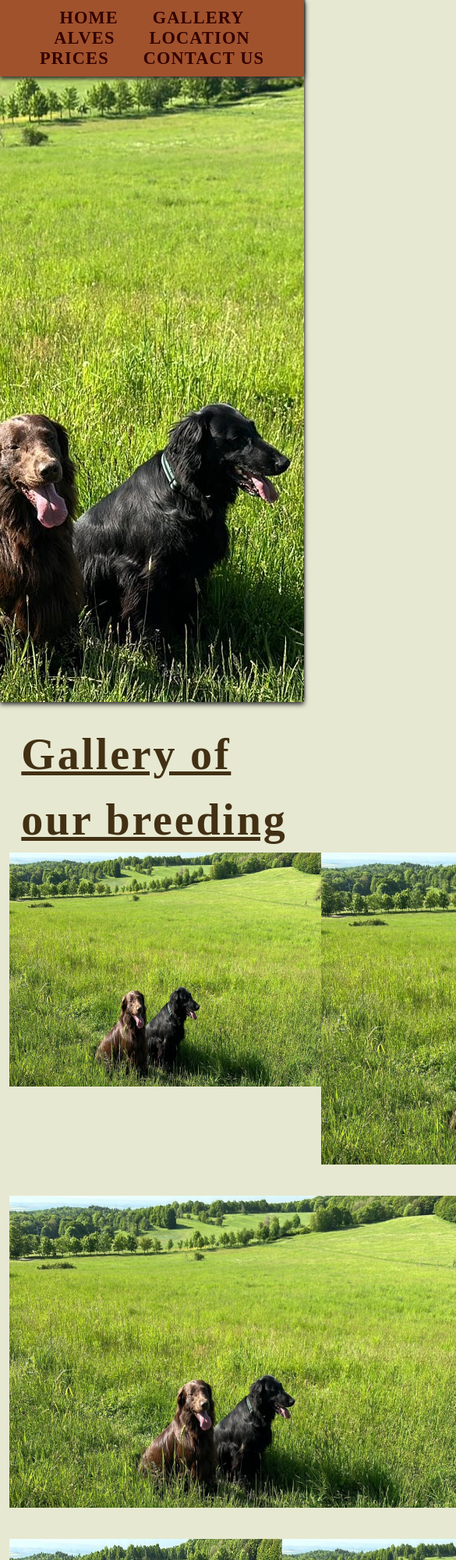
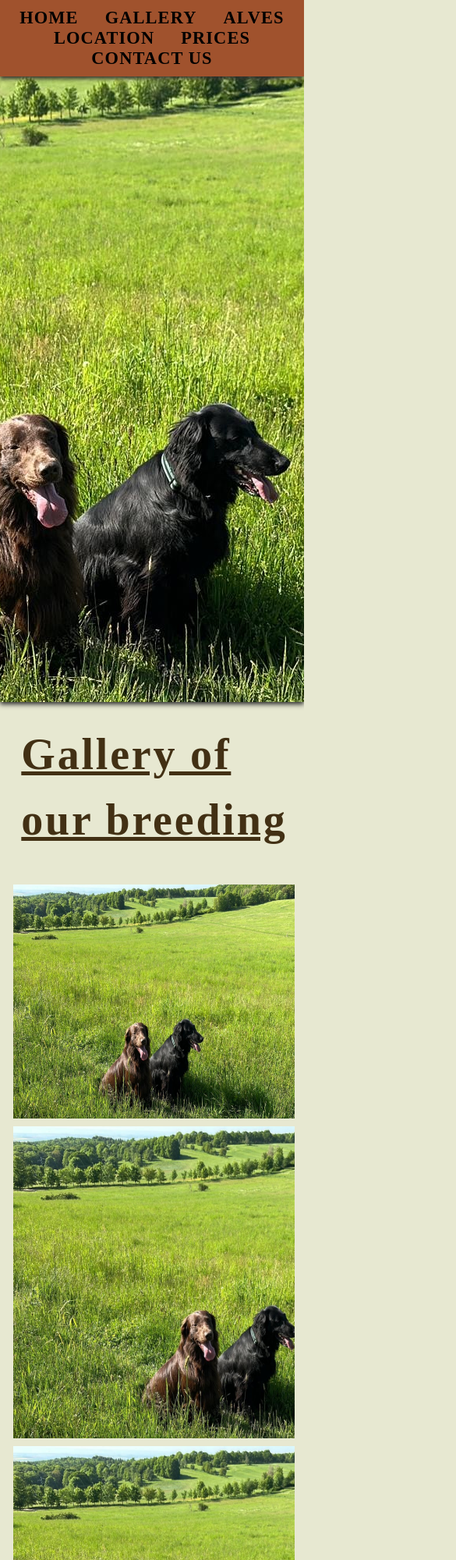
Before and after one commit to DanielleFiene/Born-in-the-ore-mountains, a plain HTML site: page gallery.html in a window 390 px wide. Shown: the top 2000 px of the page at 78% size, 585 px wide, since content can reach past the window. Drawn offline with Linux system fonts and the light colour scheme; a script that the page names is missing.

Commit message:
changed link color

```diff
--- a/gallery.html
+++ b/gallery.html
@@ -26,7 +26,7 @@
         <header></header>
         <!--Main section just filling up space-->
         <main>
-            <h1>Gallery of our breeding</h1>
+            <h1>Gallery of our breeding</h1><br><br>
             <div class="row1">
                 <div class="column1">
                   <img src="./resources/images/Alves.jpg" style="height:300px; width: 400px;">
@@ -40,7 +40,7 @@
                 <div class="column1">
                     <img src="./resources/images/Alves.jpg" style="height:300px; width: 400px;">
                 </div>
-            </div><br><br>
+            </div><br>
             <div class="row1">
                 <div class="column1">
                   <img src="./resources/images/Alves.jpg" style="height:400px; width: 600px;">
@@ -54,7 +54,7 @@
                 <div class="column1">
                     <img src="./resources/images/Alves.jpg" style="height:400px; width: 600px;">
                 </div>
-            </div><br><br>
+            </div><br>
             <div class="row1">
                 <div class="column1">
                   <img src="./resources/images/Alves.jpg" style="height:500px; width: 350px;">
@@ -70,7 +70,7 @@
                 </div>
             </div>
 
-        </main><br><br><br><br><br><br><br><br><br><br><br><br><br><br><br><br><br><br><br><br><br><br><br><br><br><br><br><br><br><br><br><br><br><br><br><br><br><br><br><br><br>
+        </main><br>
         <!--Footer section-->
         <footer><p class="p2">&copy; Copyright 2024 BornInTheOreMountains.com | <a href="mailto:pavlina2309@icloud.com">Send us an email</a> | <a href="tel:+420777722263">+420 777 722 263</a> | Chomutov 133, 430 28 Chomutov</p></footer>
          <!--Room for JavaScript file which I didn't use but someone else might want to-->
--- a/resources/CSS/style.css
+++ b/resources/CSS/style.css
@@ -33,7 +33,7 @@ body {
 
   .navigation a {
     text-decoration: none;
-    color: #330000;
+    color: #000000;
     font-weight: bold;
     font-size: 1.4em;
     letter-spacing: 0.05em;
@@ -42,7 +42,7 @@ body {
 }
 
 .navigation a:hover {
-    color: #6495ED;
+    color: #E7E8D1;
     text-decoration: underline;
 }
 
@@ -119,20 +119,36 @@ footer a {
 }
 
 footer a:hover {
-    color: #6495ED;
+    color: #E7E8D1;
     text-decoration: underline;
 }
 
 .p2 {
-  color: #330000;
+  color: #000000;
   text-align: center;
   font-size: 18px;
   font-weight: bold;
   letter-spacing: 0.05em;
 }
 
-@media screen and (max-width: 500px) {
-    .column2 {
-      width: 100%;
-    }
+/* Media Queries */
+
+@media only screen and (min-width: 320px) and (max-width: 480px) {
+  .column1 {
+    display: flex;
+    flex-wrap: wrap;
+    padding: 5px;
+
   }
+
+  .row1 {
+  flex-direction: column;
+    width: auto;
+overflow-x: hidden;
+  }
+
+  .navigation ul li a{
+    display: inline;
+   padding: 15px;
+}
+}
```
